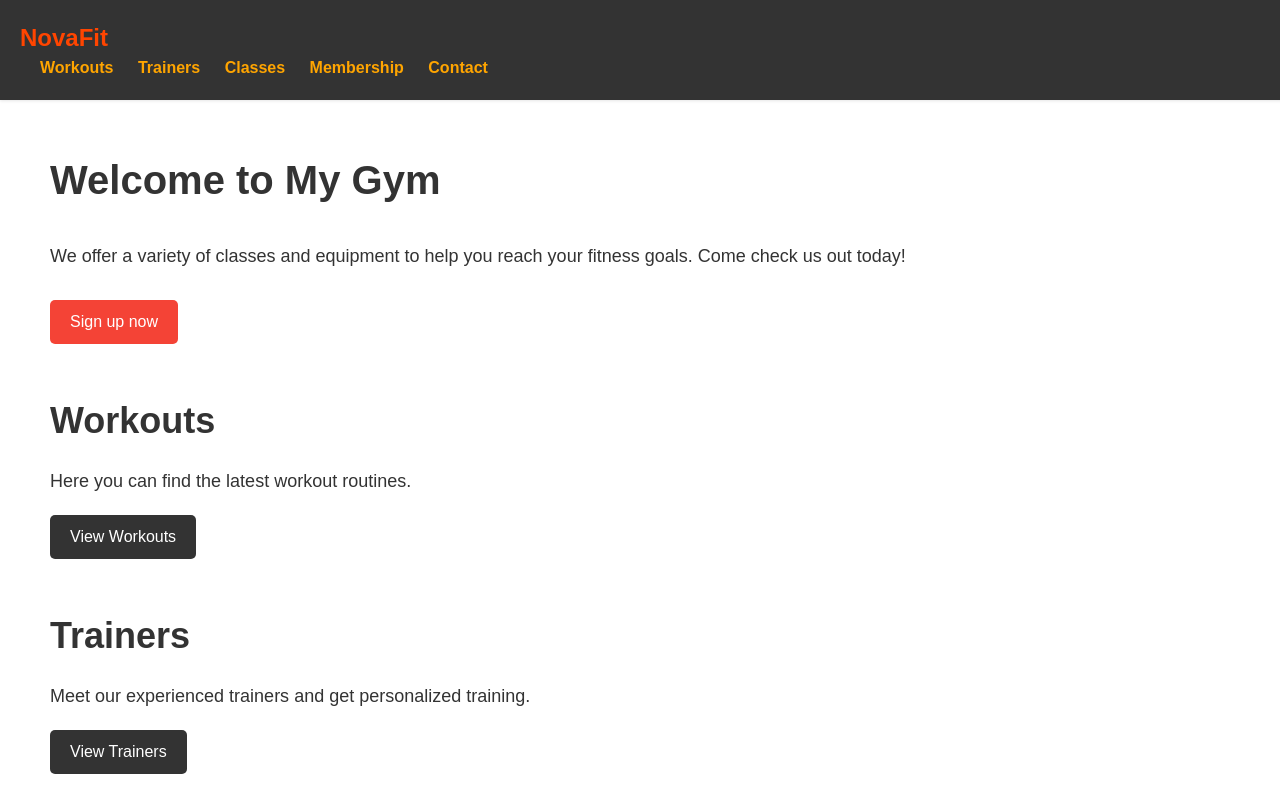
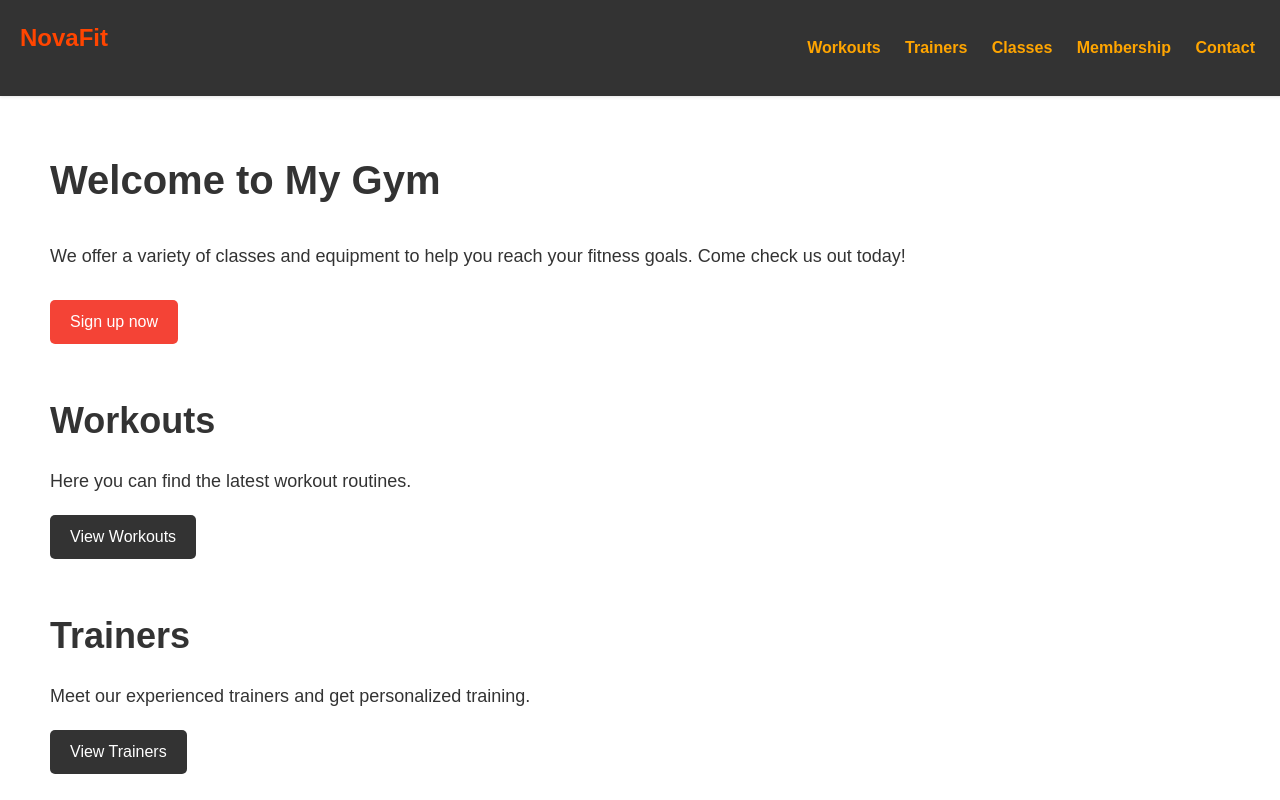
Before and after one commit to niharikabora9458/test, a plain HTML site: page index.html in a window 1280 px wide. Shown: the top 800 px of the page. Drawn offline with Linux system fonts and the light colour scheme.

Commit message:
firstcommint

```diff
--- a/index.html
+++ b/index.html
@@ -6,10 +6,11 @@
   </head>
   <body>
     <header>
+      <div class="grid2">
         <div class="logo">
           <a href="#">NovaFit</a>
         </div>
-      <nav>
+        <nav class="navigation">
           <ul>
             <li><a href="#">Workouts</a></li>
             <li><a href="#">Trainers</a></li>
@@ -18,6 +19,7 @@
             <li><a href="#">Contact</a></li>
           </ul>
         </nav>
+      </div>
     </header>
     <main>
       <section>
--- a/nb.css
+++ b/nb.css
@@ -9,7 +9,13 @@ body {
 
   margin: 0;
 }
-
+/* gridddddddddd */
+.grid2 {
+  display: flex;
+  justify-content: space-between;
+  margin-right: 20px;
+  padding-right: 25px;
+}
 /* Header */
 
 header {
@@ -38,15 +44,8 @@ header {
   text-decoration: none;
 }
 
-nav {
-  display: inline-block;
-}
-
 nav ul {
   list-style: none;
-
-  margin: 0;
-
   padding: 0;
 }
 
```
Lines whose indentation alone changed are shown as unchanged.
